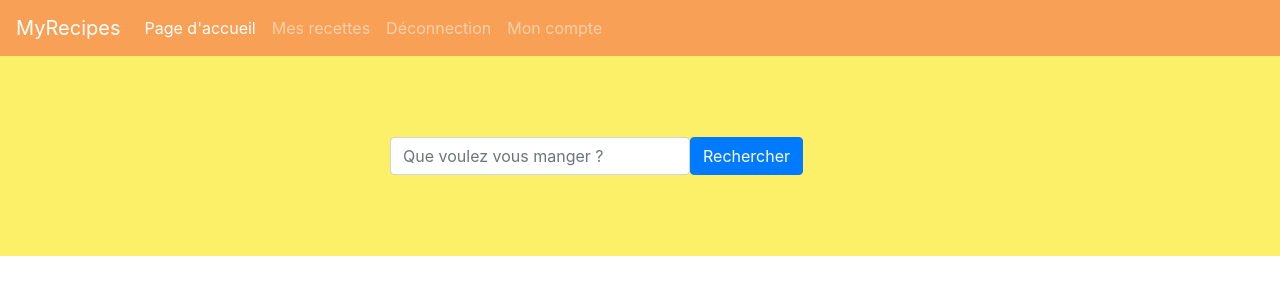
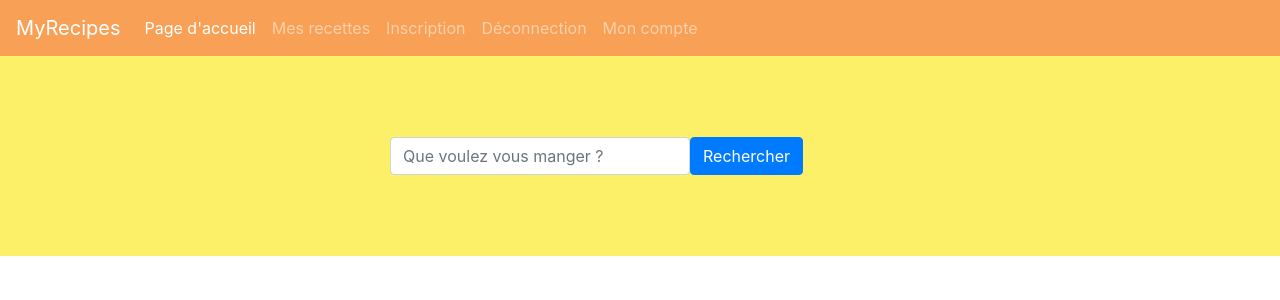
Before and after one commit to ichak/MyRecipes, a Symfony app: template templates/home/index.html.twig in a window 1280 px wide. Shown: the top 300 px of the page. Run offline with Twig, Linux system fonts and the light colour scheme; the template is opened without the code that fills it, so the values that code supplies are empty; style sheets or scripts are compiled from the project's sources; some libraries are stand-ins or nearby versions.

Commit message:
Lien clickables MAJ

```diff
--- a/src/Controller/HomeController.php
+++ b/src/Controller/HomeController.php
@@ -16,7 +16,7 @@ class HomeController extends AbstractController
     {
         $recipes = $recipeRepository->findall();
 
-        return $this->render('recipes/index.html.twig', [
+        return $this->render('home/index.html.twig', [
             'recipes' => $recipes,
     ]);
     }
--- a/templates/partials/navbar.html.twig
+++ b/templates/partials/navbar.html.twig
@@ -5,10 +5,11 @@
   </button>
   <div class="collapse navbar-collapse" id="navbarNavAltMarkup">
     <div class="navbar-nav">
-      <a class="nav-item nav-link active" href="#">Page d'accueil <span class="sr-only">(current)</span></a>
-      <a class="nav-item nav-link" href="#">Mes recettes</a>
-      <a class="nav-item nav-link" href="#">Déconnection</a>
-      <a class="nav-item nav-link" href="#">Mon compte</a>
+      <a class="nav-item nav-link active" href="/">Page d'accueil <span class="sr-only">(current)</span></a>
+      <a class="nav-item nav-link" href="/recipe">Mes recettes</a>
+      <a class="nav-item nav-link" href="/register">Inscription</a>
+      <a class="nav-item nav-link" href="/logout">Déconnection</a>
+      <a class="nav-item nav-link" href="/login">Mon compte</a>
     </div>
   </div>
 </nav>
```
Also changed, not shown: templates/security/login.html.twig (+2 -17 lines).
